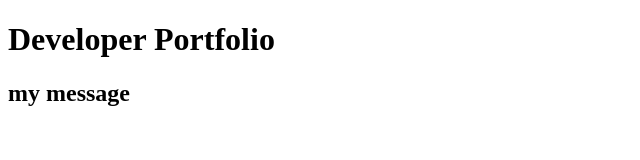
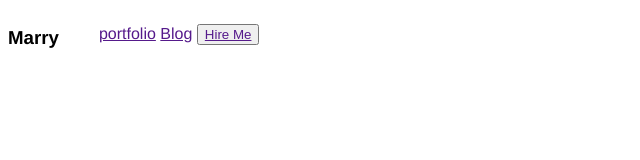
Before and after one commit to kbnishat/DevPortfolio, a plain HTML site: page index.html in a window 1280 px wide. Shown: the whole page, without its empty margins (0-640 px from the left). Drawn offline with Linux system fonts and the light colour scheme.

Commit message:
enter the value

```diff
--- a/index.html
+++ b/index.html
@@ -1,14 +1,34 @@
 <!DOCTYPE html>
 <html lang="en">
 <head>
+
     <meta charset="UTF-8">
     <meta name="viewport" content="width=device-width, initial-scale=1.0">
+    <link rel="preconnect" href="https://fonts.googleapis.com">
+    <link rel="preconnect" href="https://fonts.gstatic.com" crossorigin>
+    <link href="https://fonts.googleapis.com/css2?family=IBM+Plex+Sans:ital,wght@0,100;0,200;0,300;0,400;0,500;0,600;0,700;1,100;1,200;1,300;1,400;1,500;1,600;1,700&family=Roboto+Slab:wght@100..900&family=Roboto:ital,wght@0,100;0,300;0,400;0,500;0,700;0,900;1,100;1,300;1,400;1,500;1,700;1,900&display=swap" rel="stylesheet">
+
+    <link rel="stylesheet" href="styles/style.css">
+
     <title> Developer portfolio</title>
+
 </head>
 <body>
     <header>
-   <h1>Developer Portfolio</h1>
-   <h2>my message</h2>
+   <nav>
+    <h3>Marry</h3>
+    <ul>
+        <li>
+            <a href="">portfolio</a>
+        </li>
+        <li><a href="">Blog</a></li>
+        <button>
+            <a href="">Hire Me</a>
+        </button>
+
+
+    </ul>
+   </nav>
     </header>
     <main>
 
--- a/styles/style.css
+++ b/styles/style.css
@@ -0,0 +1,15 @@
+
+/* flex korle 1 line e ase */
+body{
+    font-family: 'Courier New', Courier, monospace;
+    font-family: 'Franklin Gothic Medium', 'Arial Narrow', Arial, sans-serif;
+}
+
+nav{
+    display: flex;
+}
+nav li{
+    display: inline;
+    text-decoration: none;
+
+}
```
